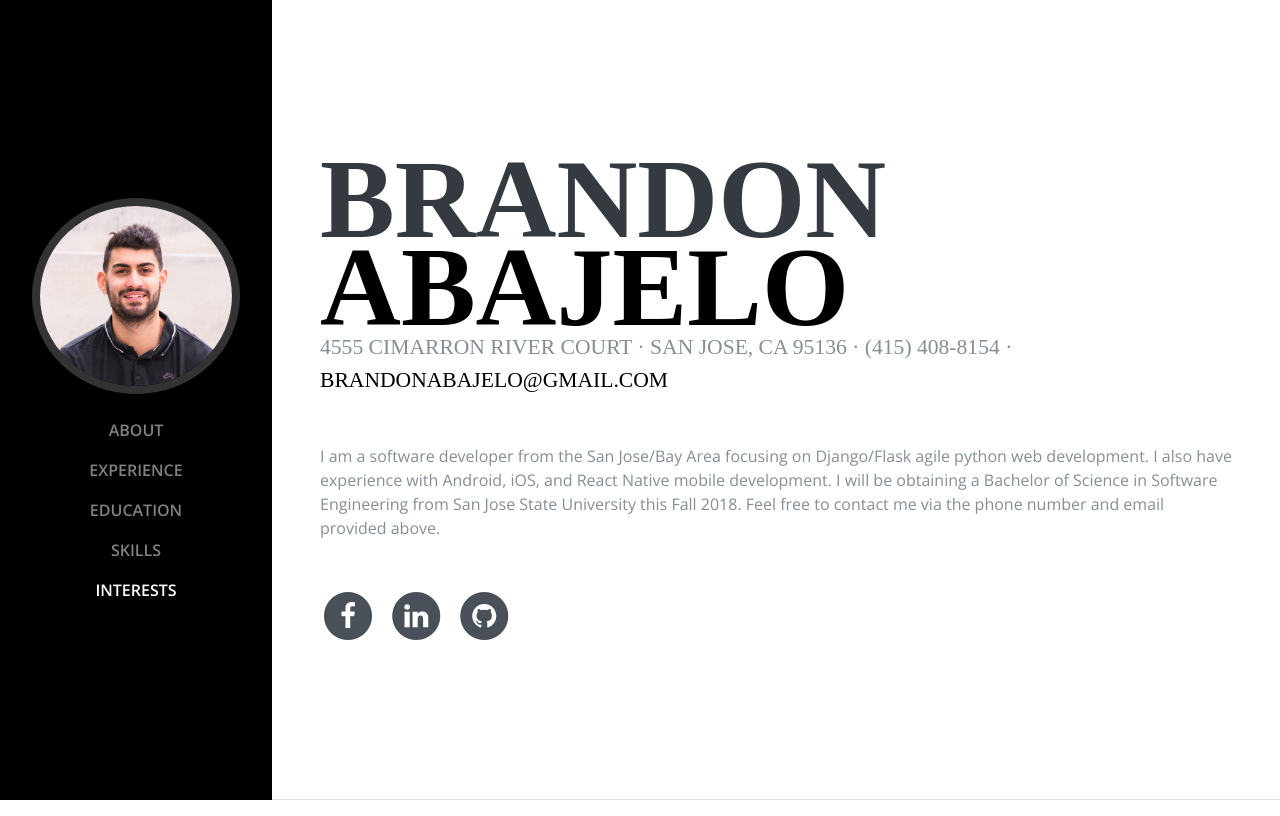
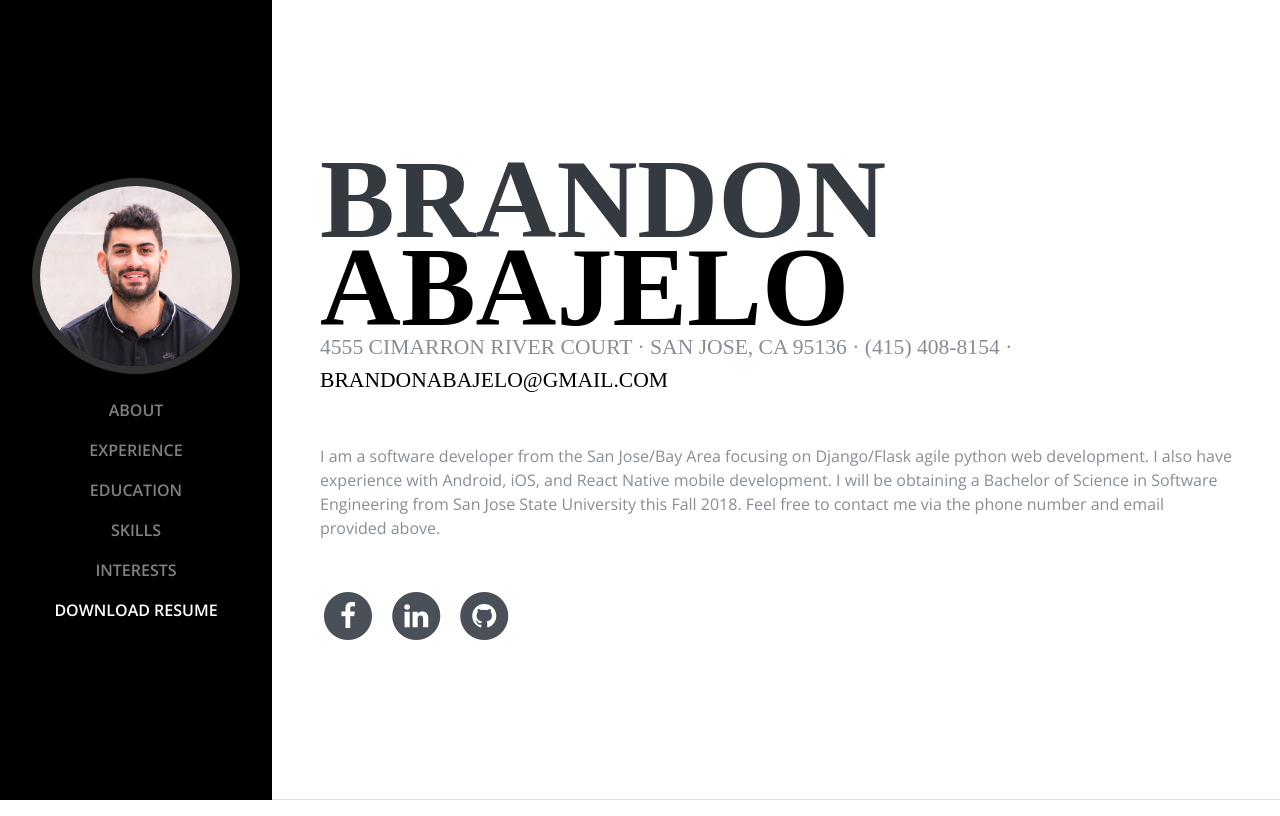
Before and after one commit to brandonabajelo/Personal_Site, a Flask app: page / in a window 1280 px wide. Shown: the top 816 px of the page. Run offline with Flask 2, Linux system fonts and the light colour scheme; some libraries are stand-ins or nearby versions; some web fonts are replaced.

Commit message:
Added resume download link

```diff
--- a/templates/index.html
+++ b/templates/index.html
@@ -11,16 +11,13 @@
     <link rel="shortcut icon" type="image/x-icon" href="static/favicon.ico"/>
     <title>Brandon Abajelo</title>
 
-
     <link href="static/vendor/bootstrap/css/bootstrap.min.css" rel="stylesheet">
-
 
     <link href="https://fonts.googleapis.com/css?family=Saira+Extra+Condensed:100,200,300,400,500,600,700,800,900" rel="stylesheet">
     <link href="https://fonts.googleapis.com/css?family=Open+Sans:300,300i,400,400i,600,600i,700,700i,800,800i" rel="stylesheet">
     <link href="static/vendor/font-awesome/css/font-awesome.min.css" rel="stylesheet">
     <link href="static/vendor/devicons/css/devicons.min.css" rel="stylesheet">
     <link href="static/vendor/simple-line-icons/css/simple-line-icons.css" rel="stylesheet">
-
 
     <link href="static/resume.css" rel="stylesheet">
 
@@ -54,6 +51,9 @@
           </li>
           <li class="nav-item">
             <a class="nav-link js-scroll-trigger" href="#interests">Interests</a>
+          </li>
+          <li class="nav-item">
+            <a class="nav-link js-scroll-trigger" href="#download">Download Resume</a>
           </li>
         </ul>
       </div>
@@ -261,6 +261,13 @@
         </div>
       </section>
 
+      <section class="resume-section p-3 p-lg-5 d-flex flex-column" id="download">
+        <div class="my-auto">
+          <a href="static/BrandonAbajelo_Resume_2018.pdf" download><h2 class="mb-5">Click to download my Resume</h2></a>
+
+        </div>
+      </section>
+
     </div>
 
 
```
Also changed, not shown: 1 other file.
